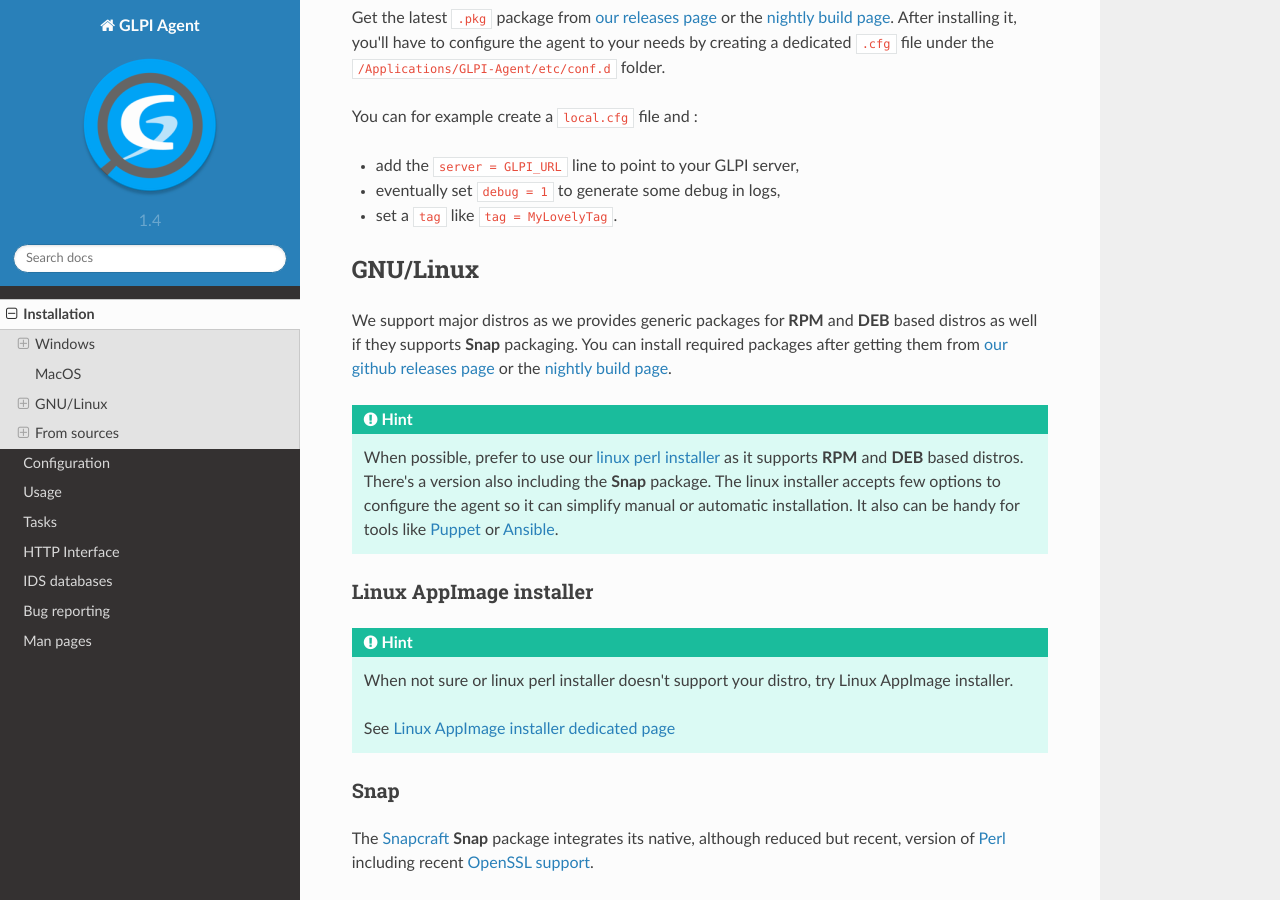
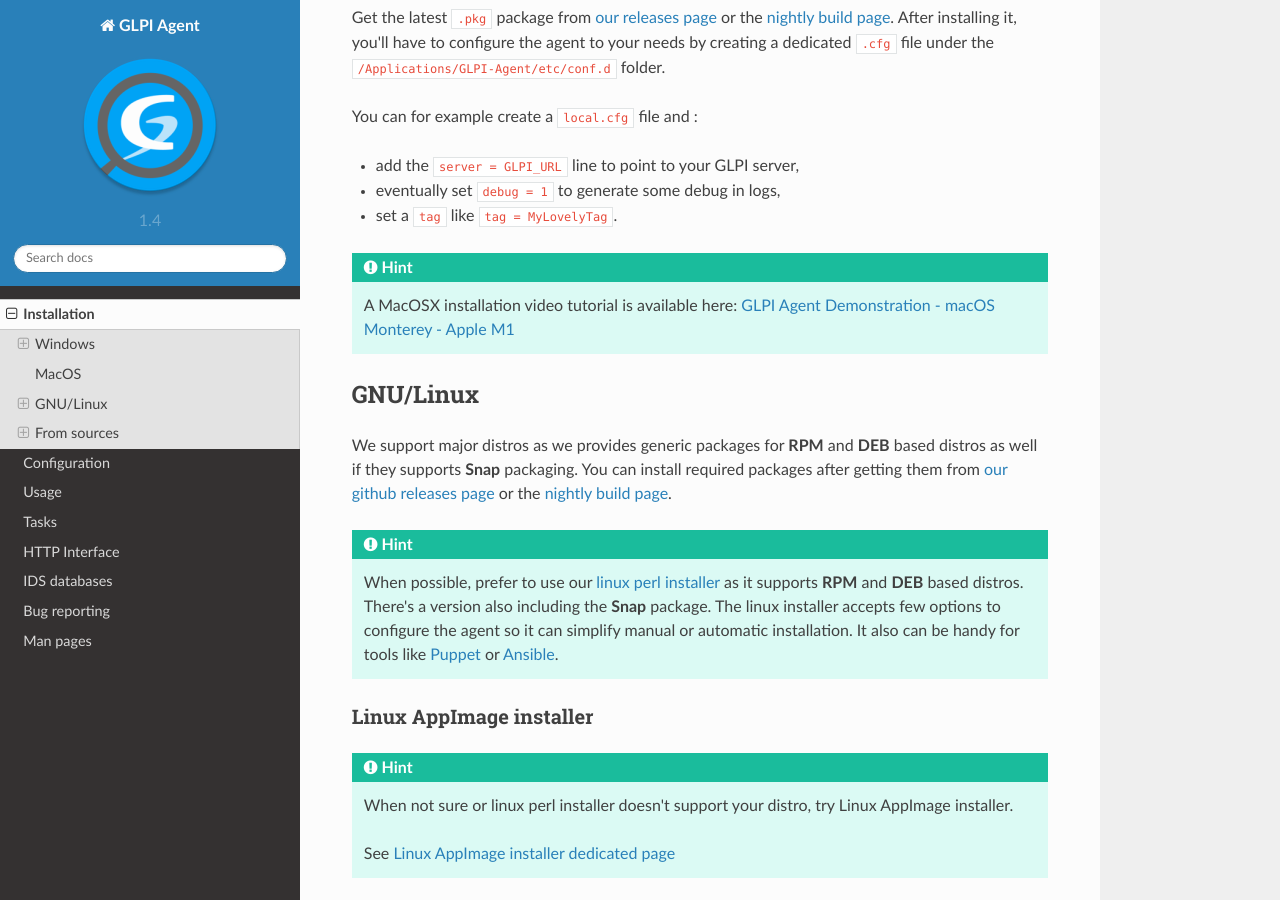
Before and after one commit to glpi-project/doc-agent, a Sphinx documentation site: the page built from source/installation/index.rst, in a window 1280 px wide and 900 px high, scrolled down 1146 px. Built offline with Sphinx 7.4.7 and the Read the Docs theme 2.0.0, drawn with Linux system fonts in a browser that asks for light colours.

Commit message:
Add macosx installation video tutorial link Thanks @flegastelois

```diff
--- a/source/installation/index.rst
+++ b/source/installation/index.rst
@@ -49,6 +49,10 @@
 * add the ``server = GLPI_URL`` line to point to your GLPI server,
 * eventually set ``debug = 1`` to generate some debug in logs,
 * set a ``tag`` like ``tag = MyLovelyTag``.
+
+.. hint::
+
+   A MacOSX installation video tutorial is available here: `GLPI Agent Demonstration - macOS Monterey - Apple M1 <https://www.youtube.com/watch?v=zFYcURQNh9k>`_
 
 GNU/Linux
 ---------
```
